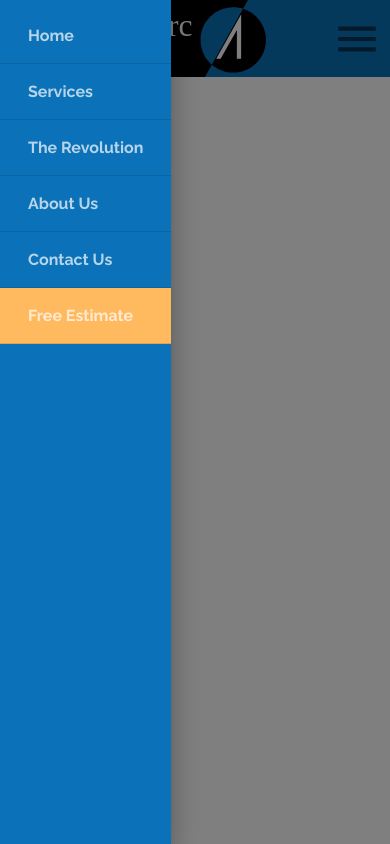
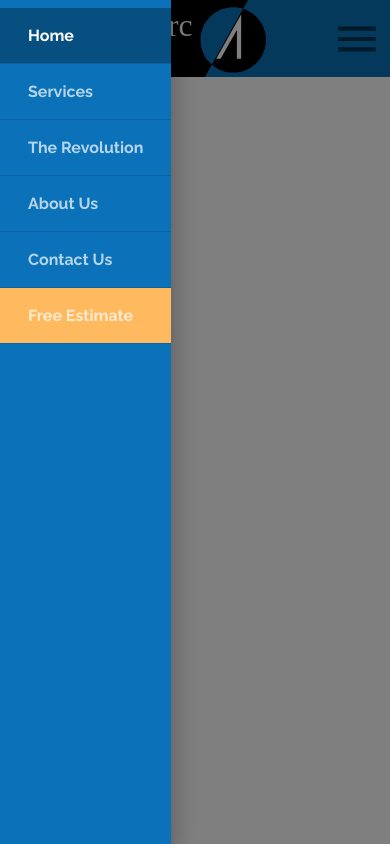
Before and after one commit to TorvaldsDB/arc_with_vite_typescript_and_react, a React (Vite) app: page / in a window 390 px wide. Both pictures are taken after a click on the button 357 px from the left and 38 px from the top of the page. Built offline with nearby package versions, Linux system fonts and the light colour scheme.

Commit message:
Using Lists - Selection

```diff
--- a/src/components/ui/Header.tsx
+++ b/src/components/ui/Header.tsx
@@ -94,6 +94,14 @@ const ListItemStyles: SxProps<Theme> = (theme: Theme) => ({
   ...theme.typography.tab,
   color: "white",
   opacity: 0.7,
+});
+const ListItemSelectedStyles: SxProps<Theme> = (theme: Theme) => ({
+  "&.Mui-selected": {
+    backgroundColor: "primary.dark",
+    "& .MuiListItemText-root": {
+      opacity: 1,
+    },
+  },
 });
 
 const logoButtonStyles: SxProps<Theme> = () => ({
@@ -319,70 +327,37 @@ const Header: FC<HeaderProps> = () => {
         onClose={() => setOpenDrawer(false)}
       >
         <List>
-          <ListItem disablePadding>
+          {routes.map((route, index) => (
+            <ListItem disablePadding key={`${route}${index}`}>
               <ListItemButton
-              onClick={() => setOpenDrawer(false)}
+                sx={ListItemSelectedStyles}
+                selected={value === route.activeIndex}
+                onClick={() => {
+                  setOpenDrawer(false);
+                  setValue(route.activeIndex);
+                }}
                 divider
                 component={Link}
-              to="/"
+                to={route.link}
               >
                 <ListItemText sx={ListItemStyles} disableTypography>
-                Home
+                  {route.name}
                 </ListItemText>
               </ListItemButton>
             </ListItem>
+          ))}
+
           <ListItem disablePadding>
             <ListItemButton
-              onClick={() => setOpenDrawer(false)}
-              divider
-              component={Link}
-              to="/services"
-            >
-              <ListItemText sx={ListItemStyles} disableTypography>
-                Services
-              </ListItemText>
-            </ListItemButton>
-          </ListItem>
-          <ListItem disablePadding>
-            <ListItemButton
-              onClick={() => setOpenDrawer(false)}
-              divider
-              component={Link}
-              to="/revolution"
-            >
-              <ListItemText sx={ListItemStyles} disableTypography>
-                The Revolution
-              </ListItemText>
-            </ListItemButton>
-          </ListItem>
-          <ListItem disablePadding>
-            <ListItemButton
-              onClick={() => setOpenDrawer(false)}
-              divider
-              component={Link}
-              to="/about"
-            >
-              <ListItemText sx={ListItemStyles} disableTypography>
-                About Us
-              </ListItemText>
-            </ListItemButton>
-          </ListItem>
-          <ListItem disablePadding>
-            <ListItemButton
-              onClick={() => setOpenDrawer(false)}
-              divider
-              component={Link}
-              to="/contact"
-            >
-              <ListItemText sx={ListItemStyles} disableTypography>
-                Contact Us
-              </ListItemText>
-            </ListItemButton>
-          </ListItem>
-
-          <ListItem sx={{ backgroundColor: "common.orange" }} disablePadding>
-            <ListItemButton
-              onClick={() => setOpenDrawer(false)}
+              sx={{
+                ...ListItemSelectedStyles,
+                backgroundColor: "common.orange",
+              }}
+              selected={value === 5}
+              onClick={() => {
+                setOpenDrawer(false);
+                setValue(5);
+              }}
               divider
               component={Link}
               to="/estimate"
```
Also changed, not shown: 1 other file (tests, documents, lock files or other folders). Lines whose indentation alone changed are shown as unchanged.
